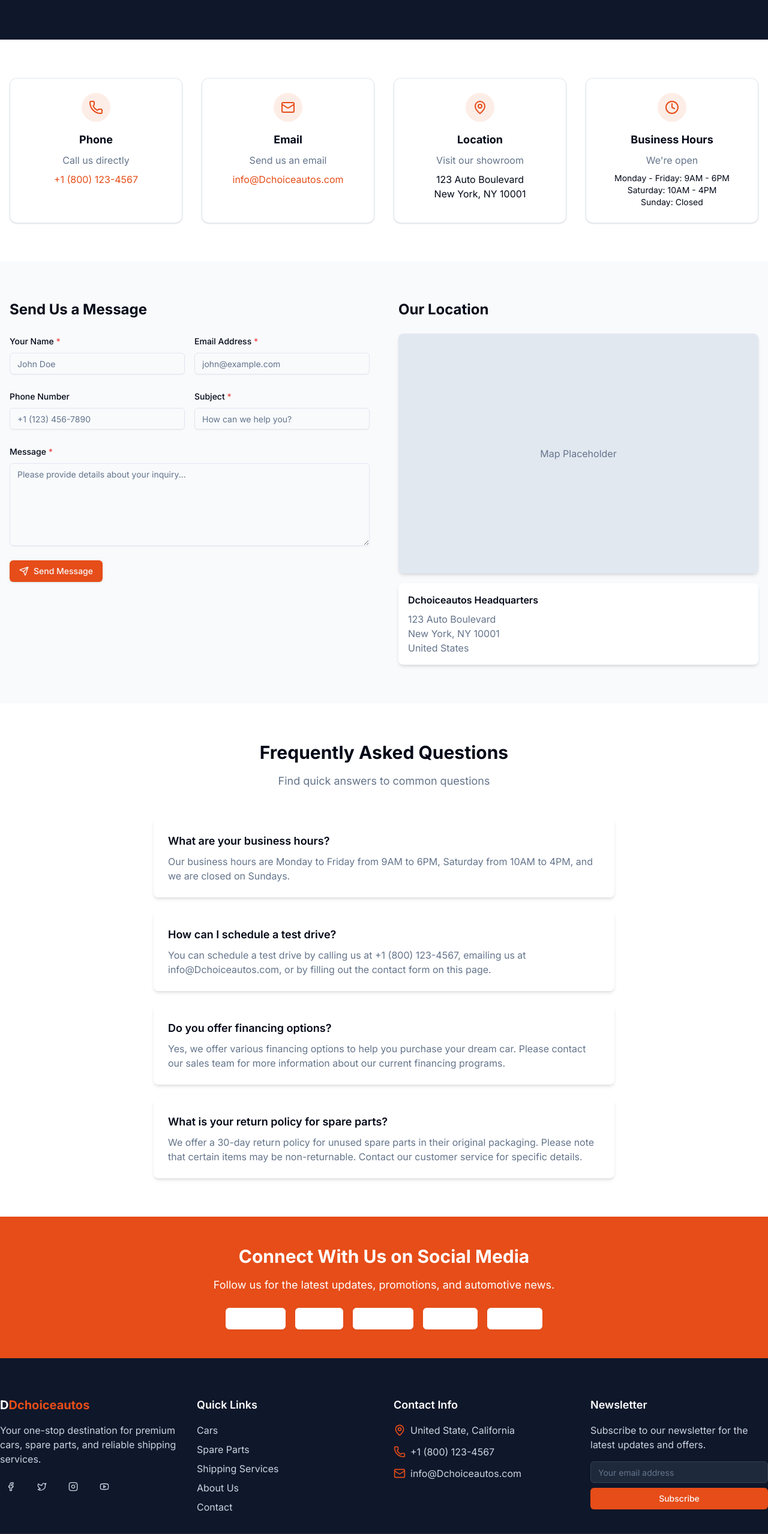
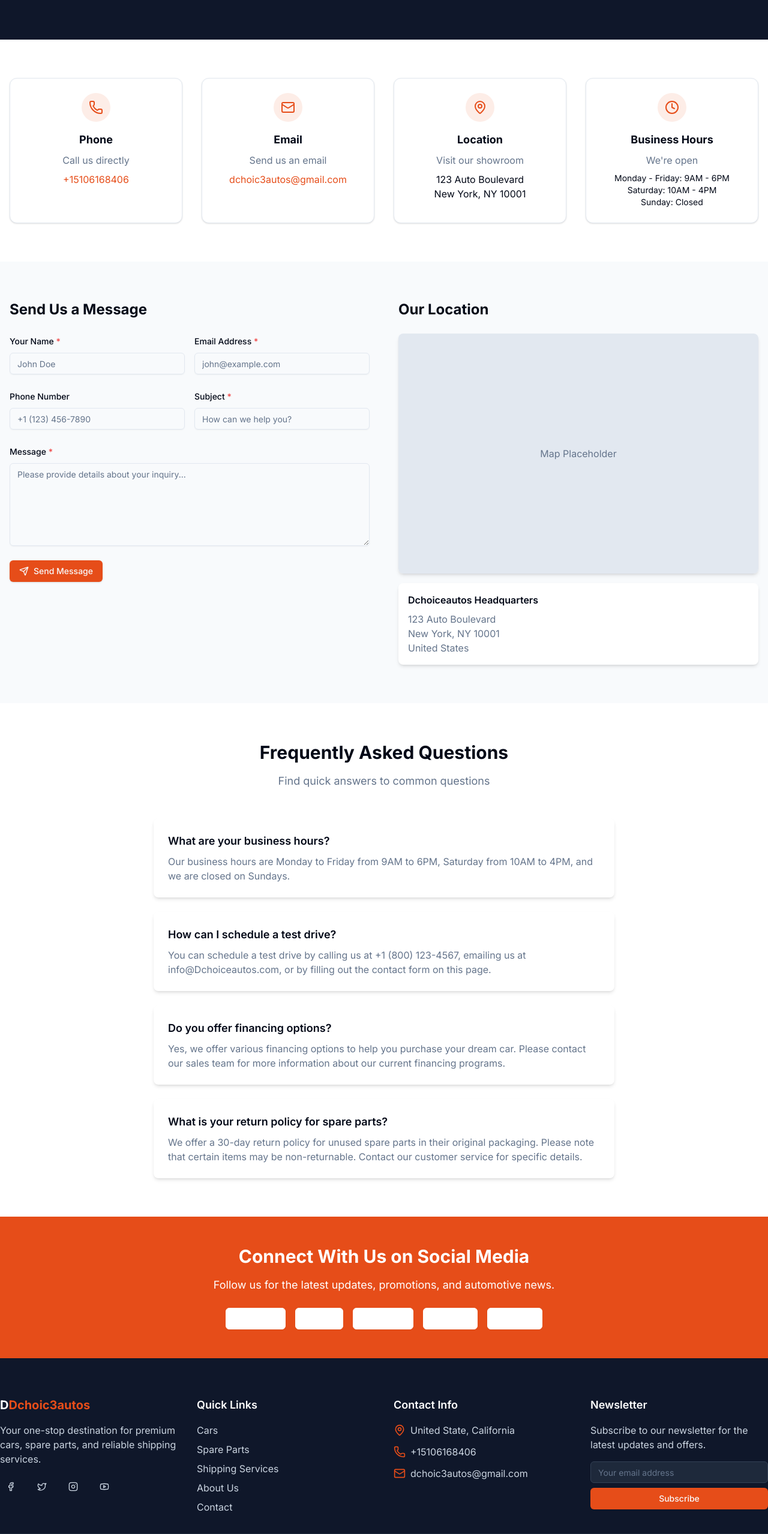
Before and after one commit to i-fetch/dchoiceautos, a Next.js app: page /contact in a window 1280 px wide. Shown: the part 211-2768 px from the top of the page at 60% size. Built offline with nearby package versions, Linux system fonts and the light colour scheme.

Commit message:
update again

```diff
--- a/app/contact/page.jsx
+++ b/app/contact/page.jsx
@@ -73,7 +73,7 @@ export default function ContactPage() {
                 <h3 className="text-lg font-bold mb-2">Phone</h3>
                 <p className="text-muted-foreground mb-2">Call us directly</p>
                 <a href="tel:+18001234567" className="text-primary hover:underline">
-                  +1 (800) 123-4567
+                  +15106168406
                 </a>
               </CardContent>
             </Card>
@@ -85,8 +85,8 @@ export default function ContactPage() {
                 </div>
                 <h3 className="text-lg font-bold mb-2">Email</h3>
                 <p className="text-muted-foreground mb-2">Send us an email</p>
-                <a href="mailto:info@Dchoiceautos.com" className="text-primary hover:underline">
-                  info@Dchoiceautos.com
+                <a href="mailto:dchoic3autos@gmail.com" className="text-primary hover:underline">
+                  dchoic3autos@gmail.com
                 </a>
               </CardContent>
             </Card>
--- a/app/dashboard/Dashboard.jsx
+++ b/app/dashboard/Dashboard.jsx
@@ -26,7 +26,7 @@ const Dashboardnow = ({ user }) => {
                 >
                     <Card className="bg-background dark:bg-slate-800 border border-border shadow">
                         <CardHeader>
-                            <CardTitle className="text-2xl font-bold text-foreground">
+                                                           uk,k                        <CardTitle className="text-2xl font-bold text-foreground">
                                 Welcome, {user?.name?.split(' ')[0] || 'User'}!
                             </CardTitle>
                         </CardHeader>
--- a/components/Footer/footer.jsx
+++ b/components/Footer/footer.jsx
@@ -10,7 +10,7 @@ export default function Footer() {
         <div className="grid grid-cols-1 md:grid-cols-2 lg:grid-cols-4 gap-8">
           <div>
             <h3 className="text-xl font-bold mb-4">
-              D<span className="text-primary">Dchoiceautos</span>
+              D<span className="text-primary">Dchoic3autos</span>
             </h3>
             <p className="text-slate-300 mb-4">
               Your one-stop destination for premium cars, spare parts, and reliable shipping services.
@@ -71,12 +71,12 @@ export default function Footer() {
               </li>
               <li className="flex items-center">
                 <Phone className="h-5 w-5 text-primary mr-2" />
-                <span className="text-slate-300">+1 (800) 123-4567</span>
+                <span className="text-slate-300">+15106168406</span>
               </li>
               <li className="flex items-center">
                 <Mail className="h-5 w-5 text-primary mr-2" />
 
-                <span className="text-slate-300">info@Dchoiceautos.com</span>
+                <span className="text-slate-300">dchoic3autos@gmail.com</span>
               </li>
             </ul>
           </div>
@@ -96,7 +96,7 @@ export default function Footer() {
         </div>
 
         <div className="border-t border-slate-800 mt-8 pt-8 text-center text-slate-400">
-          <p>© {new Date().getFullYear()} Dchoiceautos. All rights reserved.</p>
+          <p>© {new Date().getFullYear()} Dchoic3autos. All rights reserved.</p>
         </div>
       </div>
     </footer>
```
